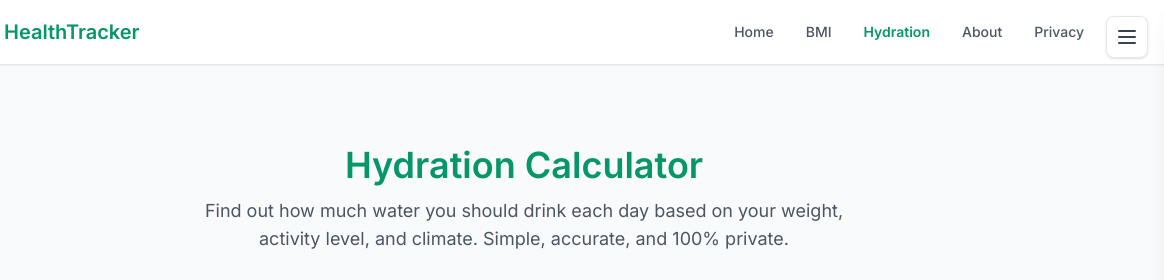
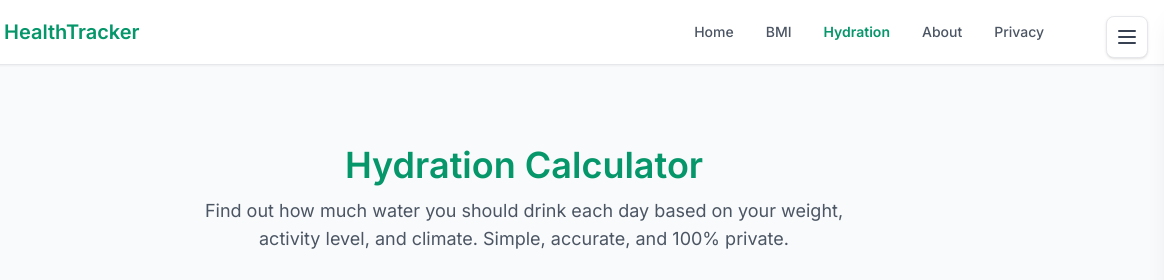
Before and after one commit to salar500/Healthtracker, a plain HTML site: page hydration.html in a window 1280 px wide. Shown: the top 280 px of the page, 116-1280 px from the left. Drawn offline with nearby package versions, Linux system fonts and the light colour scheme.

Commit message:
Update hydration.html

```diff
--- a/hydration.html
+++ b/hydration.html
@@ -42,7 +42,7 @@
 
   <!-- ========== HEADER ========== -->
   <header class="bg-white/90 backdrop-blur border-b sticky top-0 z-40 shadow-sm">
-    <div class="max-w-6xl mx-auto flex justify-between items-center px-4 py-3 md:py-4">
+<div class="max-w-6xl mx-auto flex justify-between items-center px-4 py-3 md:py-4 pr-14">
       <a href="index.html" class="flex items-center space-x-2">
         <img src="assets/logo.svg" alt="HealthTracker Logo" class="h-8 w-8">
         <span class="text-xl font-semibold text-emerald-600 hover:text-emerald-700">HealthTracker</span>
```
